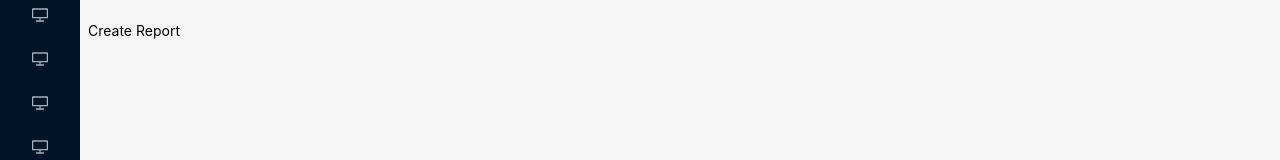
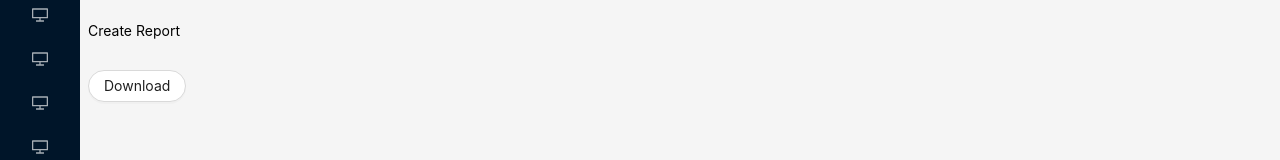
Before and after one commit to kimookpong/acculims-nextjs, a Next.js app: page /tools/tools_statistic_report in a window 1280 px wide. Shown: the part 338-498 px from the top of the page. Built offline with nearby package versions, Linux system fonts and the light colour scheme.

Commit message:
2566-02-07

```diff
--- a/pages/tools/tools_statistic_report.js
+++ b/pages/tools/tools_statistic_report.js
@@ -175,6 +175,8 @@ const ToolsStatreport = () => {
         );
     }
 
+    const fileName = "Statistic Report";
+
     return (
       <div>
         <a>From: </a><DatePicker format="DD-MM-YYYY" onChange={onChangedDateStart}/>
@@ -185,6 +187,8 @@ const ToolsStatreport = () => {
         <br></br>
         <p>Create Report</p>
         <ExportExcel excelData={data} fileName={"Statistic Report"}/>
+        <br></br>
+        <Button shape="round" onClick={()=>this.downloadExcel(data, fileName)}>Download</Button>
       </div>
     )
 }
```
